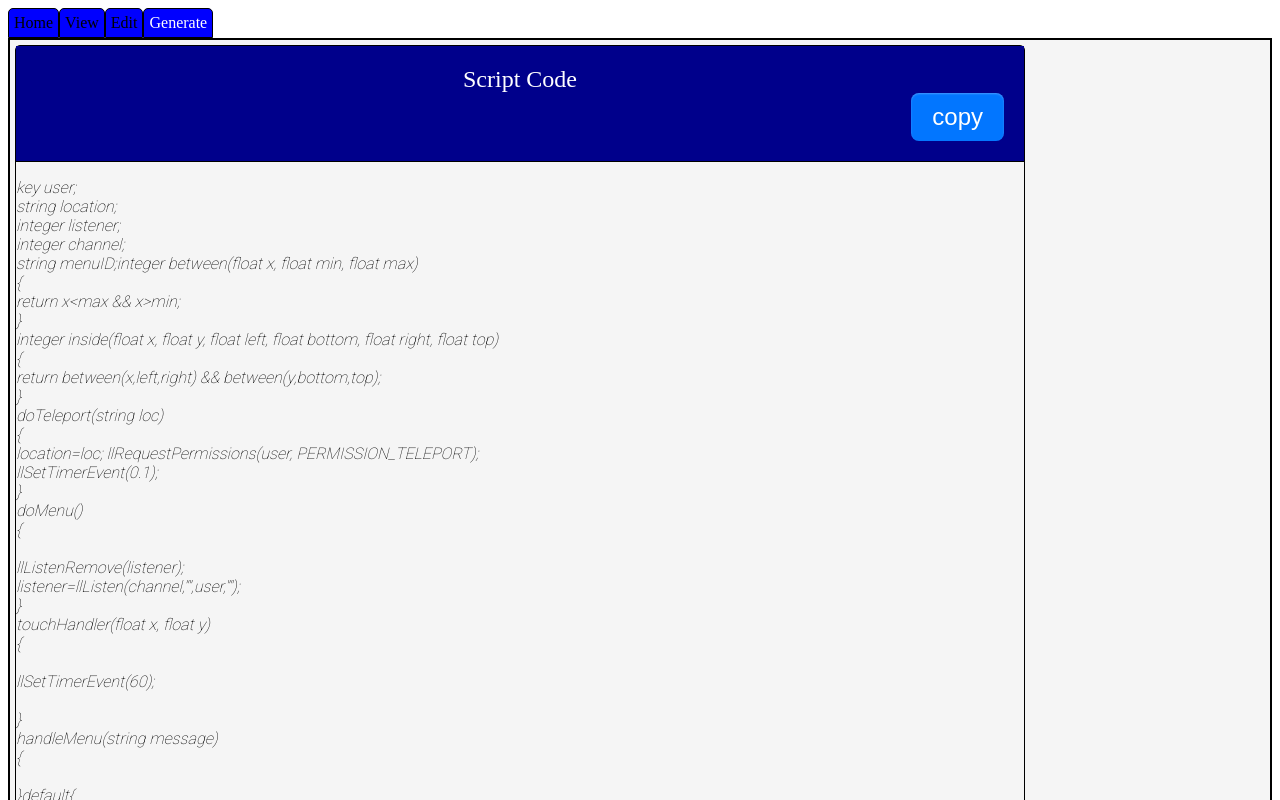
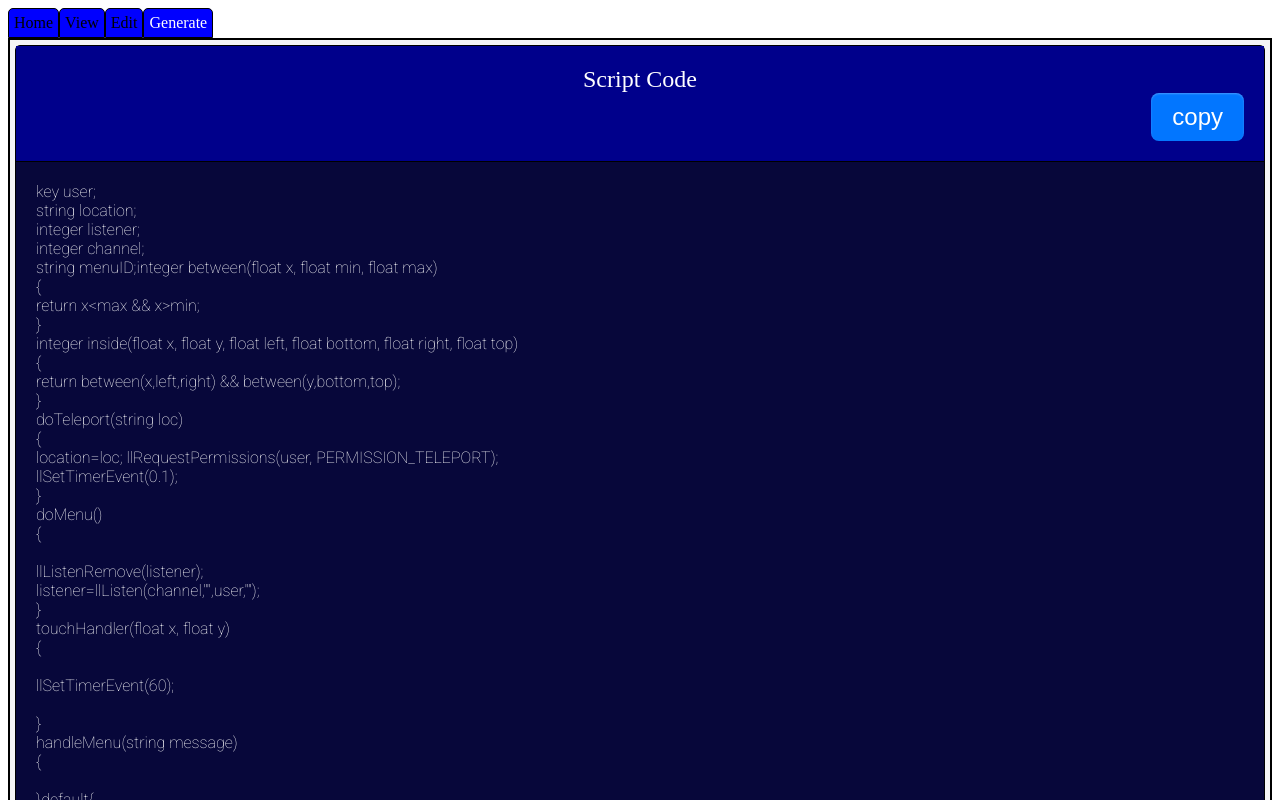
Before and after one commit to hannahellis4242/SecondLifeTeleportHUDGenerator, a React (Create React App) app in the folder my-app/: page /Generate in a window 1280 px wide. Shown: the top 800 px of the page. Built offline with nearby package versions, Linux system fonts and the light colour scheme.

Commit message:
Changing generator styling

```diff
--- a/my-app/src/components/Generate.module.css
+++ b/my-app/src/components/Generate.module.css
@@ -10,16 +10,17 @@
 }
 
 .output_text {
-  font-style: italic;
+  margin: 0;
+  padding: 20px;
   font-family: "Roboto";
-  width: fit-content;
+  color: white;
+  background-color: rgb(7, 7, 58);
 }
 
 .output {
   margin: 5px;
   border: 1px solid black;
   border-radius: 5px;
-  width: 80%;
 }
 
 .control {
```
